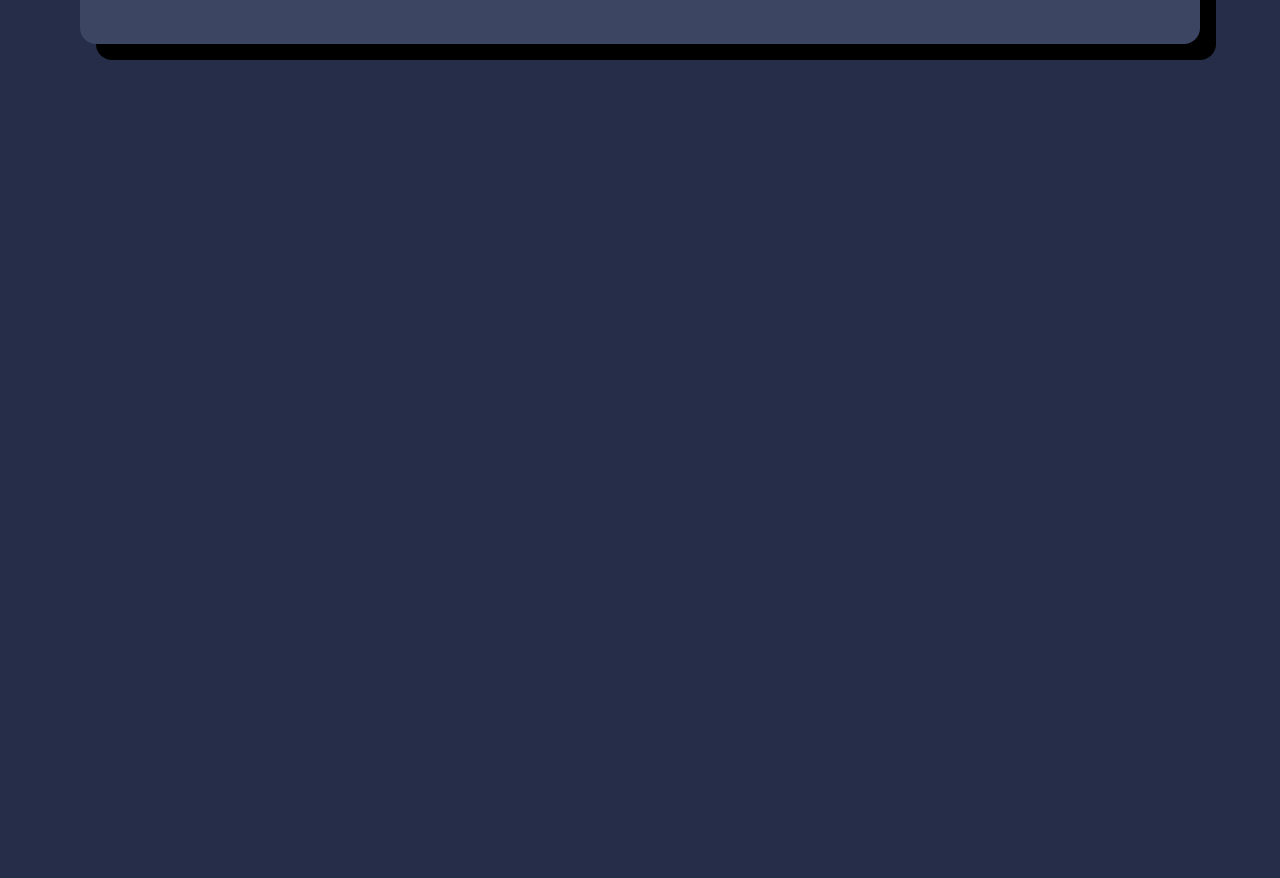
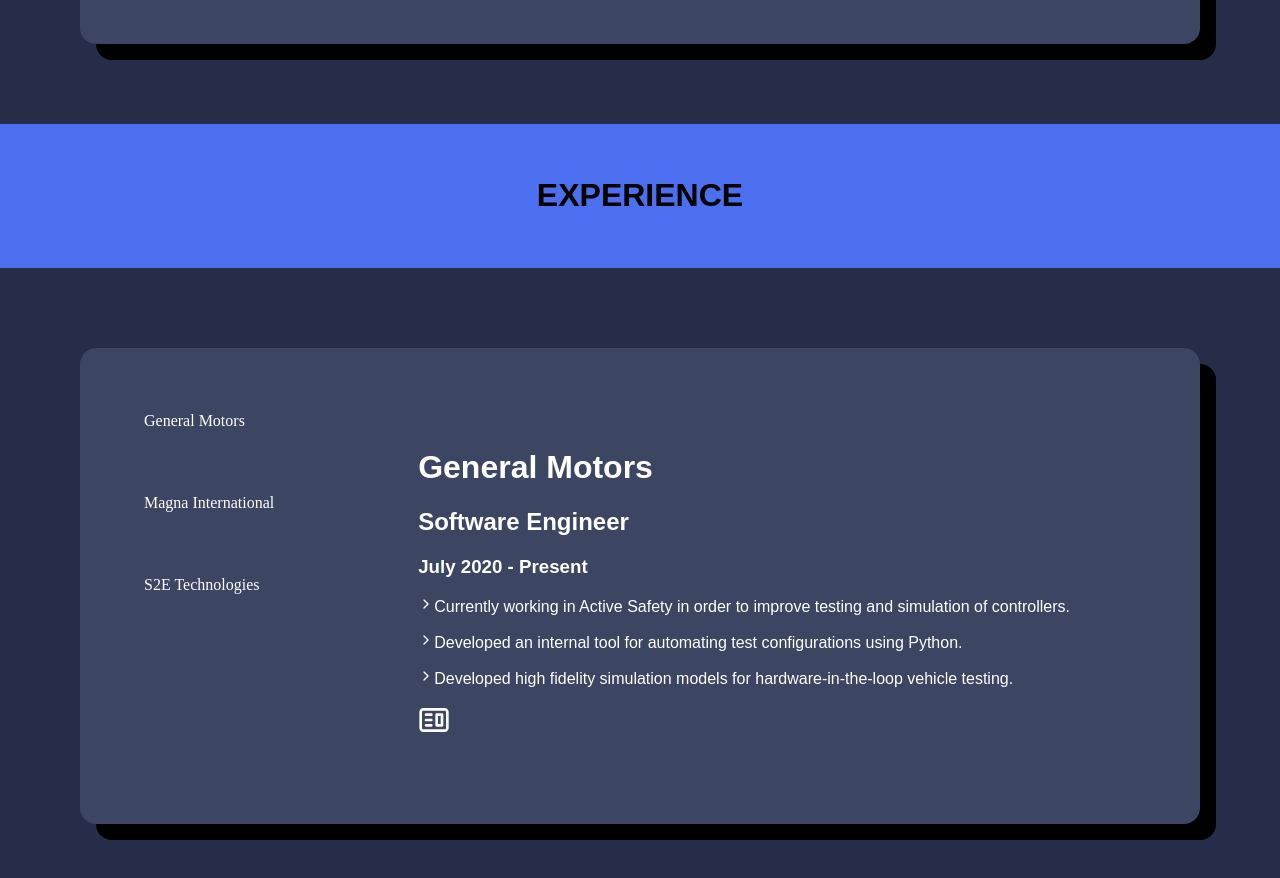
Before and after one commit to kim2552/kimd.dev, a React (Create React App) app: page / in a window 1280 px wide. Shown: the part 1140-2018 px from the top of the page. Before the commit the page ends 1264 px from the top, so only its background shows below. Built offline with nearby package versions, Linux system fonts and the light colour scheme.

Commit message:
experience section added

```diff
--- a/src/App.js
+++ b/src/App.js
@@ -3,11 +3,15 @@
 import About from './components/About'
 import Border from './components/Border'
 import Projects from './components/Projects'
+import Experiences from './components/Experiences'
 import projects_data from './assets/projects_data.json'
+import experience_data from './assets/experience_data.json'
 
 function App() {
   const projects = projects_data.projects;
+  const experiences = experience_data.experiences;
   const border_projects_title = "PROJECTS";
+  const border_experience_title = "EXPERIENCE";
 
   return (
     <div className="container">
@@ -16,6 +20,8 @@
         <About></About>
         <Border title={border_projects_title}></Border>
         <Projects projects={projects}></Projects>
+        <Border title={border_experience_title}></Border>
+        <Experiences experiences={experiences}></Experiences>
       </div>
     </div>
   );
--- /dev/null
+++ b/src/assets/experience_data.json
@@ -0,0 +1,33 @@
+{
+    "experiences":[
+        {
+            "id": 1,
+            "title": "General Motors",
+            "position": "Software Engineer",
+            "date": "July 2020 - Present",
+            "text_list": ["Currently working in Active Safety in order to improve testing and simulation of controllers.",
+                        "Developed an internal tool for automating test configurations using Python.",
+                        "Developed high fidelity simulation models for hardware-in-the-loop vehicle testing."],
+            "website_link": "https://gm.com"
+        },
+        {
+            "id": 2,
+            "title": "Magna International",
+            "position": "Software Engineer Intern",
+            "date": "May 2018 - August 2019",
+            "text_list": ["Refactored a real-time application to be compatible with a hard RTOS, allowing the software to be executable on an embedded platform.",
+                        "Optimized execution time of a real-time application by splitting computation onto two separate cores, reducing runtime from 80ms to 30ms.",
+                        "Developed an internal application using C++ and openCV to read and analyze sensor information."],
+            "website_link": "https://www.magna.com/"
+        },
+        {
+            "id": 3,
+            "title": "S2E Technologies",
+            "position": "Robotics Developer Co-op",
+            "date": "May 2017 - August 2017",
+            "text_list": ["Spearheaded a project to design an autonomous delivery robot used within communities by building a prototype presented to stakeholders.",
+                        "Utilized SLAM, obstacle detection, and path finding algorithms using ROS libraries and a LiDAR sensor to implement autonomous navigation."],
+            "website_link": "https://s2etech.com/"
+        }
+    ]
+}
--- /dev/null
+++ b/src/components/Experience.js
@@ -0,0 +1,23 @@
+import React from 'react'
+import { CgWebsite } from 'react-icons/cg'
+import { FiChevronRight } from 'react-icons/fi'
+
+const Experience = (props) => {
+    const e = props.experience;
+
+    return (
+        <>
+            <h1>{e.title}</h1>
+            <h2>{e.position}</h2>
+            <h3>{e.date}</h3>
+            {e.text_list.map(text => <p><FiChevronRight></FiChevronRight>{text}</p>)}
+            {(() =>{
+                if(e.website_link){
+                    return <a href={e.website_link}><CgWebsite></CgWebsite></a>
+                }
+            })()}
+        </>
+    )
+}
+
+export default Experience
--- /dev/null
+++ b/src/components/Experiences.js
@@ -0,0 +1,26 @@
+import React from 'react'
+import {useState} from 'react'
+import Experience from './Experience'
+
+const Experiences = (props) => {
+    const [selectedExperience, setSelectedExperience] = useState(1);
+
+    return (
+        <div className="information-container">
+            <div className="scrollbar-wrapper">
+                <nav>
+                    {props.experiences.map((experience) => (
+                        <li key={experience.id} onClick={() => setSelectedExperience(experience.id)}>{experience.title}</li>
+                    ))}
+                </nav>
+            </div>
+            <div className="information-wrapper">
+                {props.experiences.map((experience) => ( experience.id === selectedExperience ?
+                    <Experience experience={experience} key={experience.id}></Experience> : ''
+                ))}
+            </div>
+        </div>
+    )
+}
+
+export default Experiences
```
